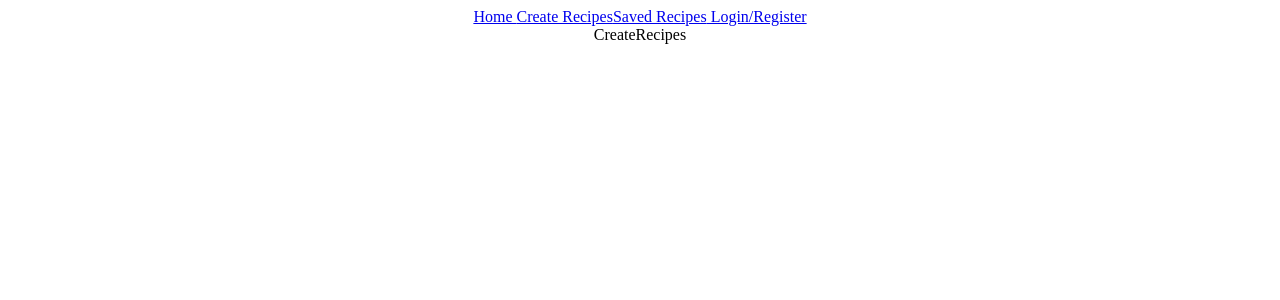
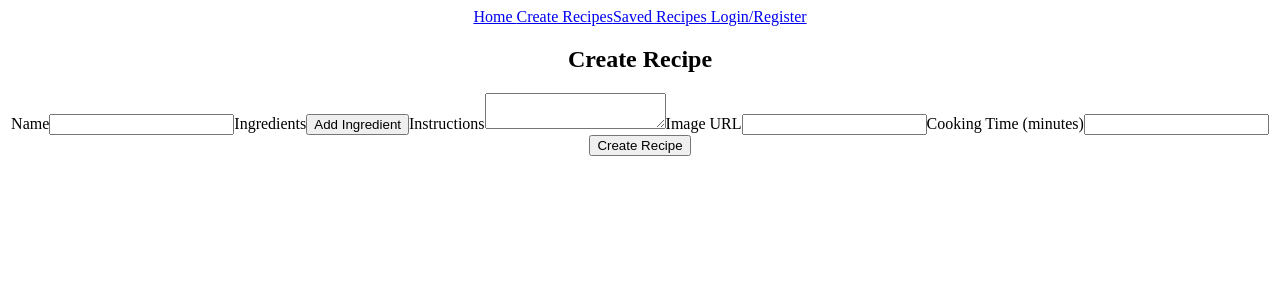
Before and after one commit to SiaESin/MSP-recipe-app, a React (Create React App) app in the folder client/: page /create-recipes in a window 1280 px wide. Shown: the top 300 px of the page. Built offline with nearby package versions, Linux system fonts and the light colour scheme.

Commit message:
user login and client recipes

```diff
--- a/client/package.json
+++ b/client/package.json
@@ -6,7 +6,7 @@
     "@testing-library/jest-dom": "^5.17.0",
     "@testing-library/react": "^13.4.0",
     "@testing-library/user-event": "^13.5.0",
-    "axois": "^0.0.1-security",
+    "axios": "^1.4.0",
     "react": "^18.2.0",
     "react-cookie": "^4.1.1",
     "react-dom": "^18.2.0",
--- a/client/src/components/navbar.js
+++ b/client/src/components/navbar.js
@@ -1,11 +1,25 @@
-import { Link } from 'react-router-dom'
+import { Link, Navigate, useNavigate } from 'react-router-dom'
+import { useCookies } from 'react-cookie';
+
 export const Navbar = () => {
+    const [cookies, setCookies] = useCookies(['access_token']);
+    const navigate = useNavigate()
+
+    const logout = () => {
+        setCookies('access_token', '');
+        window.localStorage.removeItem('userID');
+        navigate('/auth');
+    }
     return (
         <div className='navbar'>
             <Link to='/'> Home </Link>
-            <Link to='/create-recipe'>Create Recipes</Link>
+            <Link to='/create-recipes'>Create Recipes</Link>
             <Link to='/saved-recipes'>Saved Recipes</Link>
+            {!cookies.access_token ? (
             <Link to='/auth'> Login/Register</Link>
+            ) : (
+            <button onClick={logout}>Logout</button>
+            )}
         </div>
 
     )
--- a/client/src/pages/auth.js
+++ b/client/src/pages/auth.js
@@ -1,5 +1,105 @@
+import React, { useState } from 'react';
+import axios from 'axios';
+import { useCookies } from 'react-cookie';
+import { useNavigate } from 'react-router-dom';
+
 export const Auth = () => {
-    return <div className="auth"> Auth </div>;
+  return (
+    <div className='auth'>
+      <Login />
+      <Register />
+    </div>
+  );
+};
+
+const Login = () => {
+    const [username, setUsername] = useState('');
+    const [password, setPassword] = useState('');
+
+    const [_, setCookies] = useCookies(['access_token']);
+
+    const navigate = useNavigate();
+
+    const onSubmit = async (event) => {
+        event.preventDefault();
+        try {
+        const response = await axios.post('http://localhost:3001/auth/login', {
+            username,
+            password,
+        });
+
+    setCookies('access_token', response.data.token);
+    window.localStorage.setItem('userID', response.data.userID);
+    navigate('/');
+    } catch (e) {
+    console.error(e);
+    }
+};
+    return (
+        <Form
+        username={username}
+        setUsername={setUsername}
+        password={password}
+        setPassword={setPassword}
+        label='Login'
+        onSubmit={onSubmit}
+        />
+    )
 }
+  const Register = () => {
+  const [username, setUsername] = useState('');
+  const [password, setPassword] = useState('');
 
-/*t.s 1:00:00 */
+  const onSubmit = async (event) => {
+    event.preventDefault();
+    try {
+      await axios.post('http://localhost:3001/auth/register', {
+        username,
+        password,
+      });
+      alert('Registration Completed! Now logged in.');
+    } catch (e) {
+      console.error(e);
+    }
+  };
+  return (
+    <Form
+    username={username}
+    setUsername={setUsername}
+    password={password}
+    setPassword={setPassword}
+    label='Register'
+    onSubmit={onSubmit}
+    />)
+
+
+};
+
+const Form = ({username, setUsername, password, setPassword, label, onSubmit}) => {
+    return (
+        <div className='auth-container'>
+          <form onSubmit={onSubmit}>
+            <h2>{label}</h2>
+            <div className='form-group'>
+              <label htmlFor='username'>Username:</label>
+              <input
+                type='text'
+                id='username'
+                value={username}
+                onChange={(event) => setUsername(event.target.value)}
+              />
+            </div>
+            <div className='form-group'>
+              <label htmlFor='password'>Password:</label>
+              <input
+                type='password'
+                id='password'
+                value={password}
+                onChange={(event) => setPassword(event.target.value)}
+              />
+            </div>
+            <button type='submit'>{label}</button>
+          </form>
+        </div>
+      );
+}
--- a/client/src/pages/create-recipes.js
+++ b/client/src/pages/create-recipes.js
@@ -1,3 +1,86 @@
+import { useState } from 'react';
+import axios from 'axios';
+
 export const CreateRecipes = () => {
-    return <div> CreateRecipes </div>;
+    const [recipe, setRecipe] = useState({
+        name: '',
+        ingredients: [],
+        instructions: '',
+        imageUrl: '',
+        cookingTime: 0,
+        userOwner: 0,
+    });
+
+    const handleChange = (event) => {
+        const { name, value } = event.target;
+        setRecipe({...recipe, [name]: value});
+    }
+
+    const handleIngredientChange = (event, index) => {
+        const { value } = event.target;
+        const ingredients = recipe.ingredients;
+        ingredients[index] = value;
+        setRecipe({...recipe, ingredients});
+    }
+
+    const addIngredient = () => {
+        setRecipe({...recipe, ingredients: [...recipe.ingredients, ""] })
+    }
+
+    const onSubmit = async (event) => {
+        event.preventDefault();
+        try{
+            await axios.post("http://localhost:3001/recipes", recipe);
+            alert('recipe created')
+        } catch (e) {
+            console.log(e);
+        }
+    }
+    return (
+    <div className='create-recipe'>
+        <h2> Create Recipe</h2>
+        <form onSubmit={onSubmit}>
+            <label htmlFor="name">Name</label>
+            <input
+                type="text"
+                id="name"
+                name="name"
+                onChange={handleChange}
+            />
+            <label htmlFor="ingredients">Ingredients</label>
+            {recipe.ingredients.map((ingredient, index) => (
+                <input
+                    key={index}
+                    type="text"
+                    name="ingredients"
+                    value={ingredient}
+                    onChange={(event) => handleIngredientChange(event, index)}
+                />
+            ))}
+            <button type="button" onClick={addIngredient}>
+                Add Ingredient
+            </button>
+            <label htmlFor="instructions">Instructions</label>
+            <textarea
+                id="instructions"
+                name="instructions"
+            ></textarea>
+            <label htmlFor="imageUrl">Image URL</label>
+            <input
+                type="text"
+                id="imageUrl"
+                name="imageUrl"
+                onChange={handleChange}
+            />
+            <label htmlFor="cookingTime">Cooking Time (minutes)</label>
+            <input
+                type="number"
+                id="cookingTime"
+                name="cookingTime"
+                onChange={handleChange}
+            />
+            <button type='submit'>Create Recipe</button>
+        </form>
+    </div>
+    );
 }
```
Also changed, not shown: 1 other file (tests, documents, lock files or other folders).
